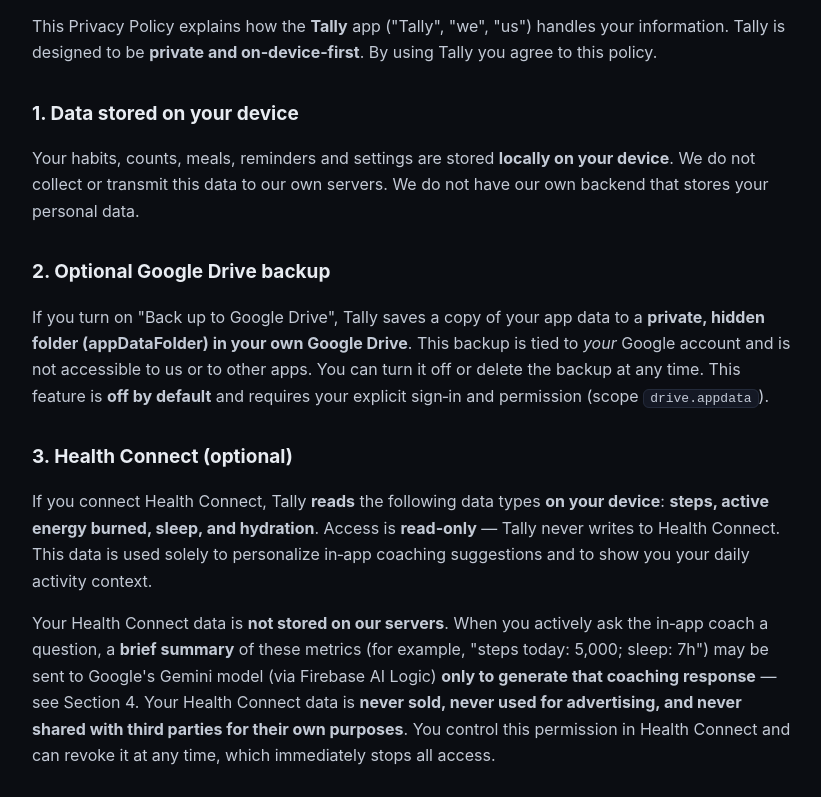
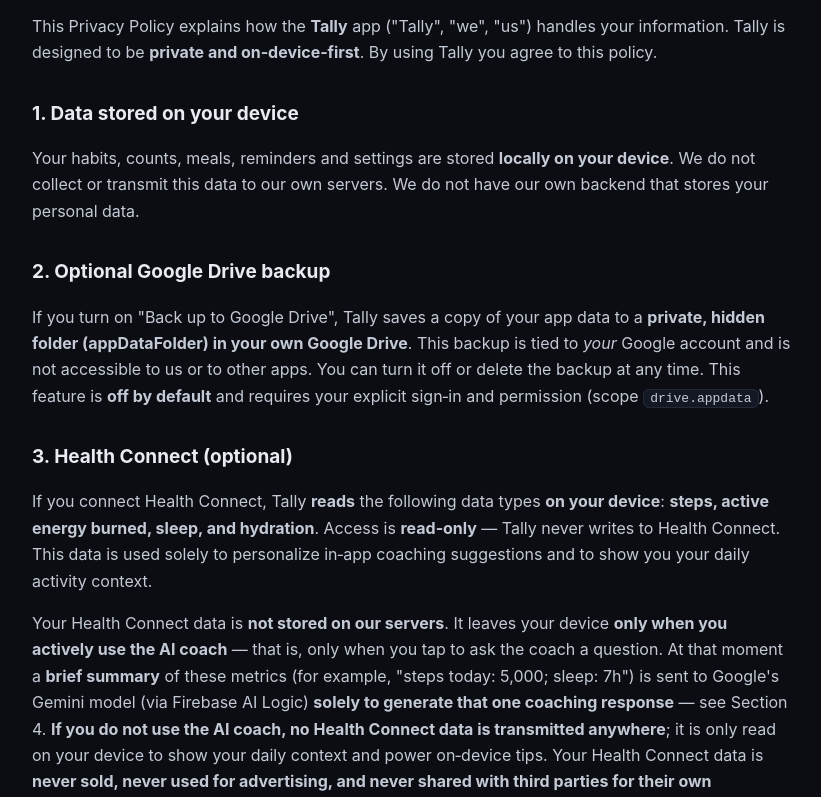
Before and after one commit to kotlakiran/tally, a plain HTML site: page privacy-policy.html in a window 1280 px wide. Shown: the part 141-938 px from the top of the page, without its empty margins (228-1049 px from the left). Drawn offline with Linux system fonts and the light colour scheme.

Commit message:
Clarify: health data sent only when user uses the AI coach; otherwise stays on device

```diff
--- a/privacy-policy.html
+++ b/privacy-policy.html
@@ -43,12 +43,15 @@
      <strong>on your device</strong>: <strong>steps, active energy burned, sleep, and hydration</strong>.
      Access is <strong>read‑only</strong> — Tally never writes to Health Connect. This data is used
      solely to personalize in‑app coaching suggestions and to show you your daily activity context.</p>
-  <p>Your Health Connect data is <strong>not stored on our servers</strong>. When you actively ask the
-     in‑app coach a question, a <strong>brief summary</strong> of these metrics (for example,
-     "steps today: 5,000; sleep: 7h") may be sent to Google's Gemini model (via Firebase AI Logic)
-     <strong>only to generate that coaching response</strong> — see Section 4. Your Health Connect data
-     is <strong>never sold, never used for advertising, and never shared with third parties for their
-     own purposes</strong>. You control this permission in Health Connect and can revoke it at any time,
+  <p>Your Health Connect data is <strong>not stored on our servers</strong>. It leaves your device
+     <strong>only when you actively use the AI coach</strong> — that is, only when you tap to ask the
+     coach a question. At that moment a <strong>brief summary</strong> of these metrics (for example,
+     "steps today: 5,000; sleep: 7h") is sent to Google's Gemini model (via Firebase AI Logic)
+     <strong>solely to generate that one coaching response</strong> — see Section 4. <strong>If you do
+     not use the AI coach, no Health Connect data is transmitted anywhere</strong>; it is only read on
+     your device to show your daily context and power on‑device tips. Your Health Connect data is
+     <strong>never sold, never used for advertising, and never shared with third parties for their own
+     purposes</strong>. You control this permission in Health Connect and can revoke it at any time,
      which immediately stops all access.</p>
 
   <h2>4. AI coach (Google Gemini via Firebase AI Logic)</h2>
```
